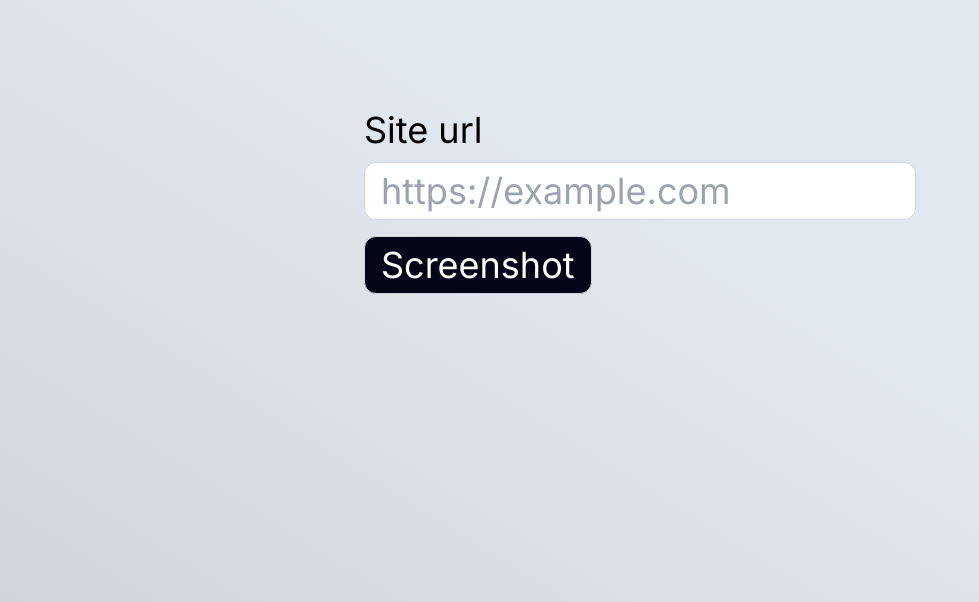
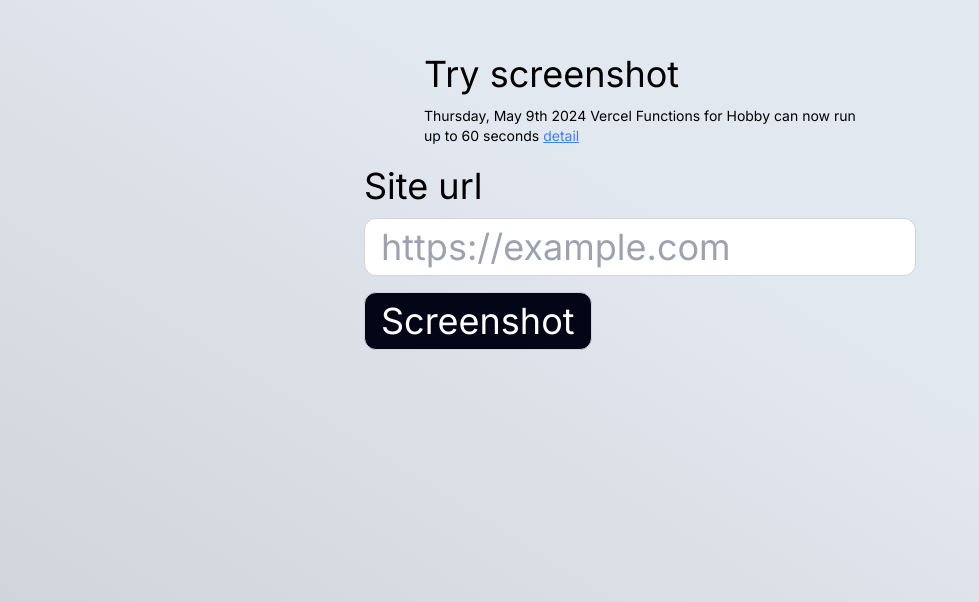
Before and after one commit to wahhabriaz/nextjs-headless, a Next.js app: page / in a window 1280 px wide. Shown: the part 198-800 px from the top of the page, without its empty margins (0-979 px from the left). Built offline with nearby package versions, Linux system fonts and the light colour scheme.

Commit message:
chore: vercel link

```diff
--- a/src/app/page.js
+++ b/src/app/page.js
@@ -35,6 +35,19 @@ export default function Home() {
 
   return (
     <div className="w-screen h-screen flex flex-col items-center justify-center text-4xl text-black bg-gradient-to-tr from-gray-300 via-slate-200 to-slate-200">
+      <div className="mb-5 max-w-md px-2">
+        <h3>Try screenshot</h3>
+        <p className="text-sm mt-3">
+          Thursday, May 9th 2024 Vercel Functions for Hobby can now run up to 60
+          seconds{" "}
+          <a
+            href="https://vercel.com/changelog/vercel-functions-for-hobby-can-now-run-up-to-60-seconds"
+            className="text-blue-500 underline"
+          >
+            detail
+          </a>
+        </p>
+      </div>
       <form onSubmit={handleSubmit}>
         <div className="flex flex-col space-y-3">
           <label htmlFor="url">Site url {time ? `(${time}s)` : ""}</label>
```
